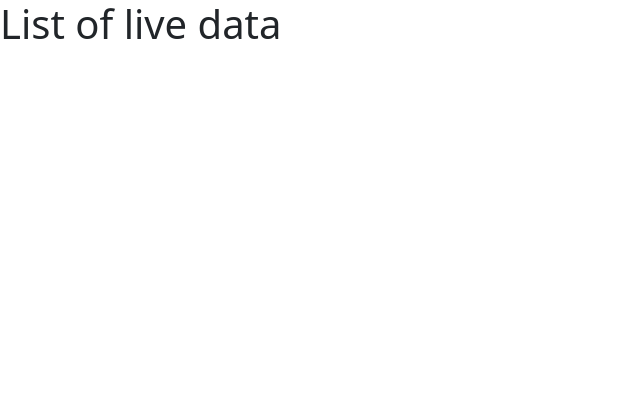
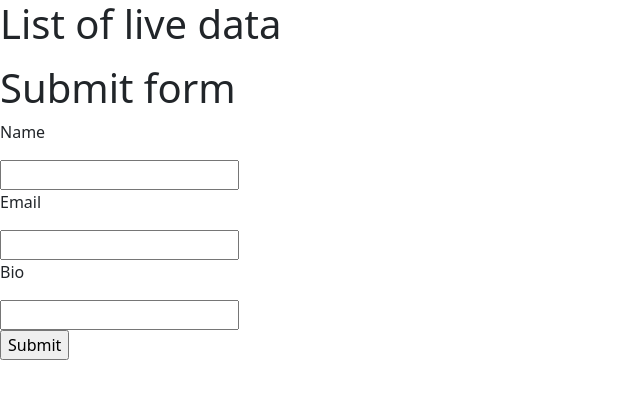
Before and after one commit to ark948/django-jquery-ajax-01, a Django app: page / in a window 1280 px wide. Shown: the top 399 px of the page, without its empty margins (0-640 px from the left). Run offline with Django 5.2, Linux system fonts and the light colour scheme; some libraries are stand-ins or nearby versions.

Commit message:
ajax post request

```diff
--- a/my_app/urls.py
+++ b/my_app/urls.py
@@ -4,4 +4,5 @@
 urlpatterns = [
     path('', views.index, name='index'),
     path('getProfiles', views.getProfiles, name='getProfiles'),
+    path('create', views.create, name='create'),
 ]
--- a/my_app/views.py
+++ b/my_app/views.py
@@ -1,6 +1,6 @@
 from django.shortcuts import render
 from my_app.models import Profile
-from django.http import JsonResponse
+from django.http import JsonResponse, HttpResponse
 
 # Create your views here.
 
@@ -11,3 +11,15 @@
 def getProfiles(request):
     profiles = Profile.objects.all()
     return JsonResponse({"profiles": list(profiles.values())})
+
+
+def create(request):
+    if request.method == 'POST':
+        name = request.POST['name']
+        email = request.POST['email']
+        bio = request.POST['bio']
+
+        new_profile = Profile(name=name, email=email, bio=bio)
+        new_profile.save()
+
+        return HttpResponse('New Profile created successfully')
--- a/templates/index.html
+++ b/templates/index.html
@@ -1,6 +1,7 @@
 {% load static %}
 <!DOCTYPE html>
 <html lang="en">
+
 <head>
     <meta charset="UTF-8">
     <meta name="viewport" content="width=device-width, initial-scale=1.0">
@@ -9,32 +10,37 @@
     <script src="/static/bootstrap/js/bootstrap.bundle.min.js"></script>
     <script src="/static/jquery-3.7.1.js"></script>
 </head>
+
 <body>
     <h1>List of live data</h1>
-    <ul id="display-data">
+    <ul id="display-data"></ul>
 
-    </ul>
+    <h1>Submit form</h1>
+    <form id="post-form" method="POST" action="{% url 'create' %}">
+        {% csrf_token %}
+        <p>Name</p><input type="text" name="name" id="name"><br>
+        <p>Email</p><input type="email" name="email" id="email"><br>
+        <p>Bio</p><input type="text" name="bio" id="bio"><br>
+        <input type="submit">
+    </form>
     <script>
-        $(document).ready(function() {
-            setInterval(function() {
-                $.ajax({
-                    type: 'GET',
-                    url: "{% url 'getProfiles' %}",
-                    success: function(response) {
-                        // console.log(response);
-                        $('#display-data').empty(); // make it empty before use
-                        for (var key in response.profiles) {
-                            var temp = "<h2><li>"+response.profiles[key].name+"</li></h2>";
-                            $("#display-data").append(temp);
-                        }
-                        console.log("list updated");
-                    },
-                    error: function(response) {
-                        alert("An error ocurred");
-                    }
-                });
-            }, 2000);
+        $(document).on('submit', '#post-form', function (e) {
+            e.preventDefault();
+            $.ajax({
+                type: 'POST',
+                url: '{% url "create" %}',
+                data: {
+                    name: $("#name").val(),
+                    email: $("#email").val(),
+                    bio: $("#bio").val(),
+                    csrfmiddlewaretoken: $('input[name=csrfmiddlewaretoken]').val(),
+                },
+                success: function (data) {
+                    alert(data);
+                }
+            });
         });
     </script>
 </body>
+
 </html>
```
